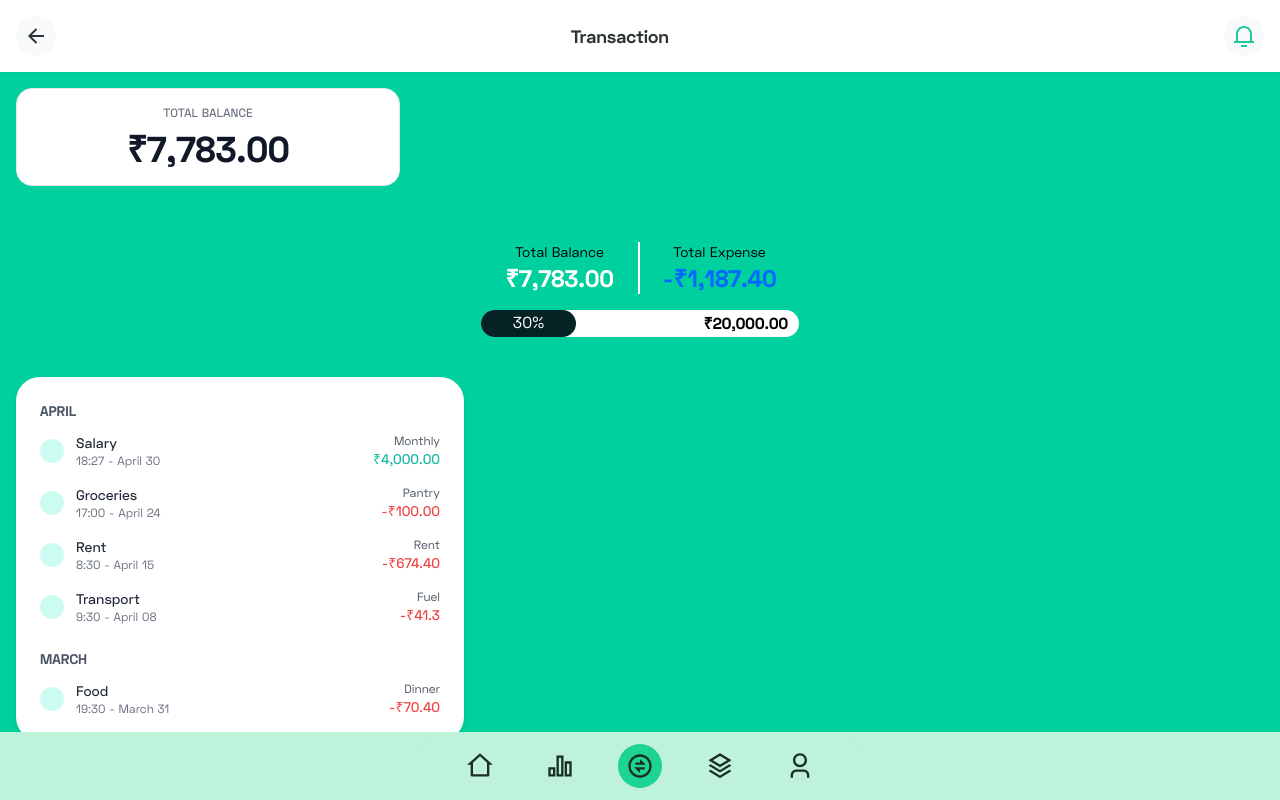
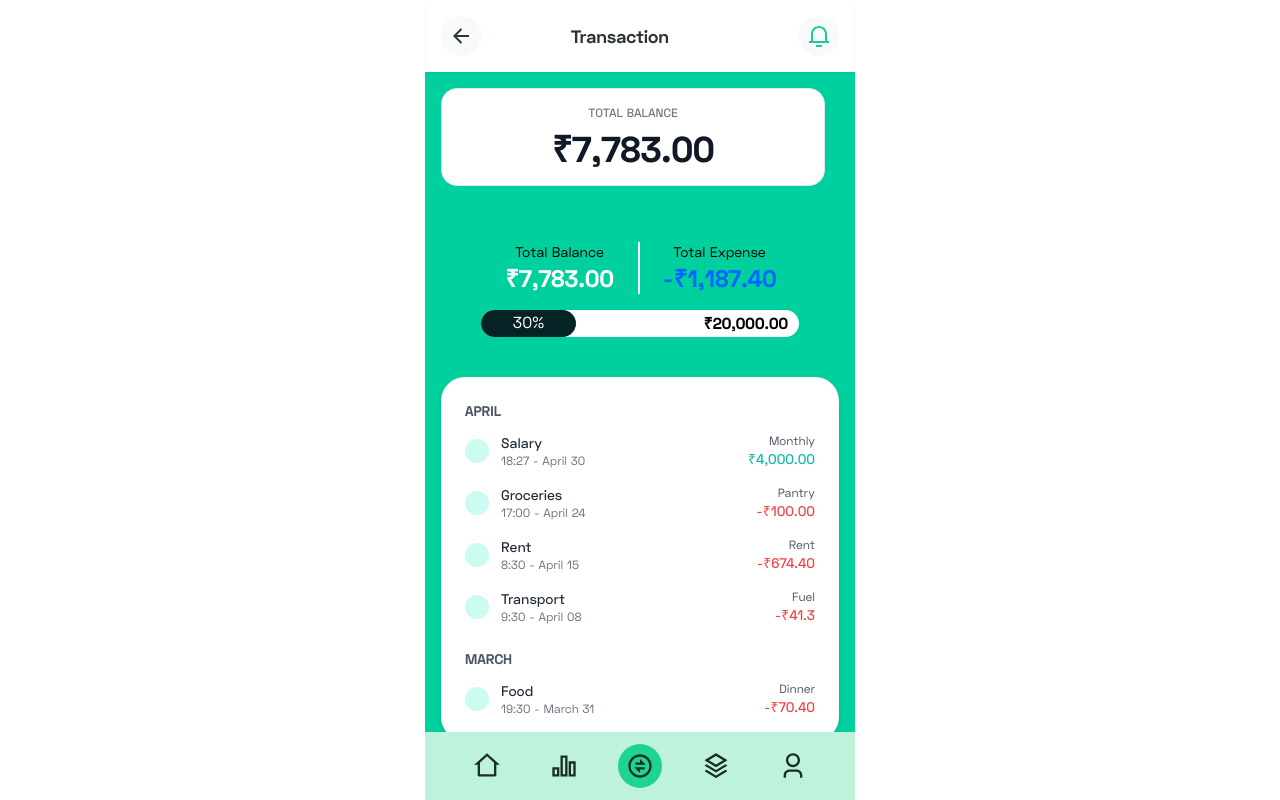
Before and after one commit to vshalakbari-scaletech/AI-Munimji, a Next.js app: page /transactions in a window 1280 px wide. Built offline with nearby package versions, Linux system fonts and the light colour scheme; no server answers.

Commit message:
fix mobile screnn container isuue

```diff
--- a/src/components/layout/BottomNav.tsx
+++ b/src/components/layout/BottomNav.tsx
@@ -36,7 +36,10 @@ export default function BottomNav() {
 	const pathname = usePathname();
 
 	return (
-		<nav className='fixed bottom-0 left-0 right-0 z-50 flex justify-center' style={{ background: ACTIVE_BG }}>
+		<nav
+			className='fixed bottom-0 left-0 right-0 z-50 mx-auto flex max-w-[430px] justify-center'
+			style={{ background: ACTIVE_BG }}
+		>
 			<div
 				className='flex w-full max-w-md items-center justify-between px-6 py-3'
 				style={{ borderTopLeftRadius: 32, borderTopRightRadius: 32, background: ACTIVE_BG }}
--- a/src/components/layout/index.tsx
+++ b/src/components/layout/index.tsx
@@ -5,7 +5,7 @@ import BottomNav from './BottomNav';
 const Layout: React.FC<PropsWithChildren> = ({ children }) => {
 	return (
 		<div className='relative w-full'>
-			<div className='bg-background-default min-h-screen'>
+			<div className='bg-background-default mx-auto min-h-screen max-w-[430px]'>
 				<main>{children}</main>
 				<BottomNav />
 			</div>
--- a/src/components/transactionPage/transactionPage.tsx
+++ b/src/components/transactionPage/transactionPage.tsx
@@ -4,7 +4,7 @@ import React from 'react';
 
 const TransactionPage = () => {
 	return (
-		<div className='h-[calc(100vh-138px)] bg-background from-teal-600 to-teal-300 p-4'>
+		<div className='h-[calc(100vh-138px)] overflow-y-scroll bg-background from-teal-600 to-teal-300 p-4'>
 			<div>
 				<div className='mb-6 w-[384px] rounded-2xl border border-gray-200 bg-white p-4 text-center'>
 					<h1 className='text-xs font-medium uppercase text-gray-500'>Total Balance</h1>
```
